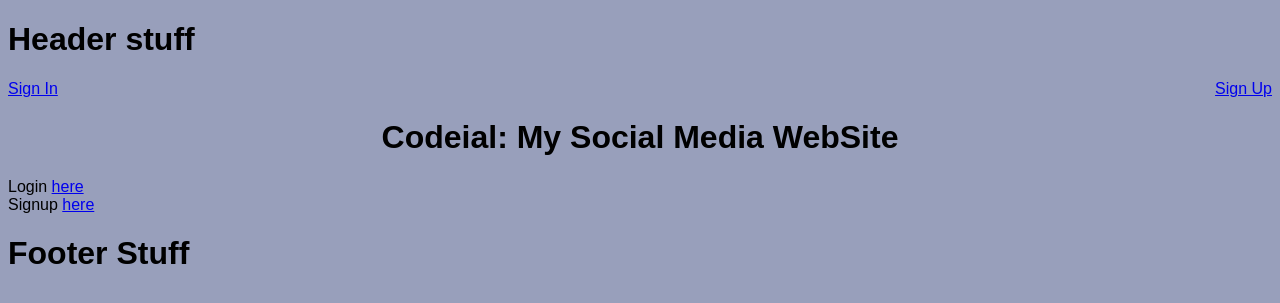
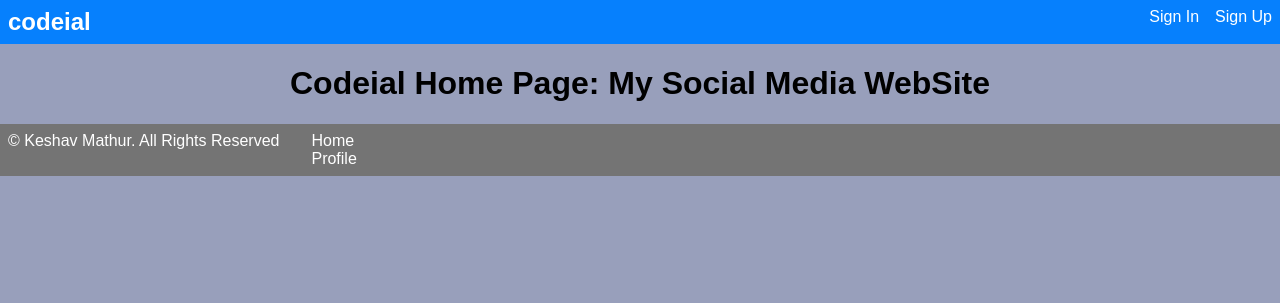
Before and after one commit to keshav37a/social-media-web-app, a Node server app: page / in a window 1280 px wide. Shown: the top 303 px of the page. Run offline with Node 20, Linux system fonts and the light colour scheme; some libraries are stand-ins or nearby versions.

Commit message:
add node-sass lib. improve ui for header and footer

```diff
--- /dev/null
+++ b/assets/css/_footer.css
@@ -0,0 +1,21 @@
+#footer-container {
+  display: flex;
+  flex-direction: row;
+  align-items: start;
+  background-color: #747474;
+  padding: 0.5rem;
+  margin-top: 1rem; }
+
+.links-container-ft {
+  display: flex;
+  flex-direction: column;
+  align-items: start; }
+  .links-container-ft a {
+    text-decoration: none;
+    color: #FFFFFF;
+    margin-left: 2rem; }
+
+.link-style {
+  font-family: sans-serif;
+  color: #FFFFFF;
+  font-weight: 500; }
--- a/assets/css/_header.css
+++ b/assets/css/_header.css
@@ -1,13 +1,35 @@
-.flex{
-    display: flex;
-}
-.row{
-    flex-direction: row;
-}
-.start{
-    justify-content: start;
-}
+body {
+  margin: 0; }
 
-.grow{
-    flex-grow: 1;
-}
+#header-container {
+  background-color: #0680FD;
+  padding: 0.5rem; }
+
+#site-heading {
+  font-family: sans-serif;
+  font-weight: 600;
+  color: #FFFFFF;
+  font-size: 1.5rem; }
+
+.links-container {
+  display: flex;
+  flex-direction: row;
+  justify-content: start; }
+  .links-container div {
+    margin-left: 1rem; }
+    .links-container div a {
+      color: #FFFFFF;
+      font-weight: 300;
+      text-decoration: none; }
+
+.flex {
+  display: flex; }
+
+.row {
+  flex-direction: row; }
+
+.start {
+  justify-content: start; }
+
+.grow {
+  flex-grow: 1; }
--- a/assets/css/layout.css
+++ b/assets/css/layout.css
@@ -1,4 +1,4 @@
-body{
-    margin: 0;
-    text-align: center;
-}
+body {
+  margin: 0; }
+  body #layout-main {
+    height: 100%; }
--- a/assets/css/user_profile.css
+++ b/assets/css/user_profile.css
@@ -1,3 +1,2 @@
-body{
-    background-color: lightblue;
-}
+body {
+  background-color: lightblue; }
--- /dev/null
+++ b/assets/scss/_footer.scss
@@ -0,0 +1,26 @@
+#footer-container{
+    display: flex;
+    flex-direction: row;
+    align-items: start;
+    background-color: #747474;
+    padding: 0.5rem;
+    margin-top: 1rem;
+}
+
+.links-container-ft{
+    display: flex;
+    flex-direction: column;
+    align-items: start;
+
+    a{
+        text-decoration: none;
+        color: #FFFFFF;
+        margin-left: 2rem;
+    }
+}
+
+.link-style{
+    font-family: sans-serif;
+    color: #FFFFFF;
+    font-weight: 500;
+}
--- /dev/null
+++ b/assets/scss/_header.scss
@@ -0,0 +1,46 @@
+body{
+    margin: 0;
+}
+#header-container{
+    background-color: #0680FD;
+    padding: 0.5rem;
+
+}
+
+#site-heading{
+    font-family: sans-serif;
+    font-weight: 600;
+    color: #FFFFFF;
+    font-size: 1.5rem;
+}
+
+.links-container{
+    display: flex;
+    flex-direction: row;
+    justify-content: start;
+
+    div{
+        margin-left: 1rem;
+        a{
+            color: #FFFFFF;
+            font-weight: 300;
+            text-decoration: none;
+        }
+    }
+}
+
+
+
+.flex{
+    display: flex;
+}
+.row{
+    flex-direction: row;
+}
+.start{
+    justify-content: start;
+}
+
+.grow{
+    flex-grow: 1;
+}
--- /dev/null
+++ b/assets/scss/layout.scss
@@ -0,0 +1,7 @@
+body{
+    margin: 0;
+
+    #layout-main{
+        height: 100%;
+    }
+}
--- /dev/null
+++ b/assets/scss/user_profile.scss
@@ -0,0 +1,3 @@
+body{
+    background-color: lightblue;
+}
--- a/index.js
+++ b/index.js
@@ -14,6 +14,17 @@ const passportLocal = require('./config/passport-local-strategy');
 //For local db storage of session cookie so that sign in persists after restarting server
 const MongoStore = require('connect-mongo')(session);
 
+//sass middleware for scss
+const sassMiddleware = require('node-sass-middleware');
+//need to use sassMiddleware before the server starts
+
+app.use(sassMiddleware({
+    src: './assets/scss',
+    dest: './assets/css',
+    debug: true,
+    outputStyle: 'extended',
+    prefix: '/css'
+}))
 
 app.use(express.urlencoded());
 
--- a/package.json
+++ b/package.json
@@ -20,6 +20,7 @@
     "express-ejs-layouts": "^2.5.0",
     "express-session": "^1.17.0",
     "mongoose": "^5.9.5",
+    "node-sass-middleware": "^0.11.0",
     "passport": "^0.4.1",
     "passport-local": "^1.0.0"
   }
--- a/views/_footer.ejs
+++ b/views/_footer.ejs
@@ -3,9 +3,22 @@
 <head>
     <meta charset="UTF-8">
     <meta name="viewport" content="width=device-width, initial-scale=1.0">
+
     <title>Document</title>
 </head>
 <body>
-    <h1>Footer Stuff</h1>
+    <div id="footer-container" class="link-style">
+        <div>
+            © Keshav Mathur. All Rights Reserved
+        </div>
+        <div class="links-container-ft">
+            <div class="link-style">
+                <a href="/">Home</a>
+            </div>
+            <div class="link-style">
+                <a href="/users/profile">Profile</a>
+            </div>
+        </div>
+    </div>
 </body>
 </html>
--- a/views/_header.ejs
+++ b/views/_header.ejs
@@ -5,23 +5,27 @@
     <meta charset="UTF-8">
     <meta name="viewport" content="width=device-width, initial-scale=1.0">
     <title>Document</title>
-    <link rel="stylesheet" href="/css/_header.css">
+
 </head>
 
 <body>
-    <h1>Header stuff</h1>
 
+    <div id="header-container" class="flex row start">
+        <div id="site-heading" class="grow">codeial</div>
         <% if(locals.user) { %>
-    <div class="flex row start">
-        <div class="grow"><a href="/users/profile"><%= user.name %></a></div>
+        <div class="links-container">
+            <div><a href="/users/profile"><%= user.name %></a></div>
             <div><a href="/users/sign-out">Sign Out</a></div>
         </div>
         <%} else { %>
-    <div class="flex row start">
-        <div class="grow"><a href="/users/signin">Sign In</a></div>
+        <div class="links-container">
+            <div><a href="/users/signin">Sign In</a></div>
             <div><a href="/users/signup">Sign Up</a></div>
         </div>
         <% } %>
+    </div>
+
+
 
 
 </body>
--- a/views/home.ejs
+++ b/views/home.ejs
@@ -1,26 +1,5 @@
 <link rel="stylesheet" type="text/css" href="/css/login.css">
-<h1 id="website-header">Codeial: <%= title %></h1>
+<h1 id="website-header">Codeial Home Page: <%= title %></h1>
 <main>
-    <div>Login <a href="/users/signin">here</a></div>
-    <div>Signup <a href="/users/signup">here</a></div>
-    <!-- <div class="forms-container flex row center">
-        <div id="sign-in-div">
-            <form action="/login-submit" method="POST" id="sign-in-form" class="flex col center-al">
-                <img id="welcome-img" src="/images/mr-bean.png" alt="welcome">
-                <div class="welcome-txt mar1">Welcome Bare Mortal</div>
-                <input type="email" placeholder="Username or Email" name="name" class="input-initial mar1 pad1" required>
-                <input type="password" placeholder="Password" name="password" class="input-initial mar1 pad1" required>
-                <div id="check-sign-in-container" class="flex row start">
-                    <input id="check-sign-in" type="checkbox" name="signed-in" class="mar-pad-0">
-                    <div class="link-desc">Keep Me Signed In</div>
-                    <a href="" class="link-appearance">Reset Password</a>
-                </div>
-                <button id="btn-sign-in" type="submit" class="mar1 width90 pad1">Open Sesame</button>
-                <div class="flex row start mb1">
-                    <div class="link-desc">New To Our Website?</div>
-                    <a href="/signup" class="link-appearance">Sign Up</a>
-                </div>
-            </form>
-        </div>
-    </div> -->
+
 </main>
--- a/views/layout.ejs
+++ b/views/layout.ejs
@@ -4,13 +4,20 @@
     <meta charset="UTF-8">
     <meta name="viewport" content="width=device-width, initial-scale=1.0">
     <title><%= title %></title>
+    <link rel="stylesheet" href="/css/_header.css">
+    <link rel="stylesheet" href="/css/_footer.css">
+    <link rel="stylesheet" href="/css/layout.css">
     <!-- <link rel="stylesheet" type="text/css" href="/css/layout.css"> -->
     <!-- Include styles from sub modules -->
     <%- style %>
 </head>
 <body>
     <%- include('_header'); %>
-    <%- body %>
+
+    <main id="layout-main">
+        <%- body %>
+    </main>
+
     <%- include('_footer'); %>
 
     <!-- Include scripts from sub modules -->
```
Also changed, not shown: assets/css/login.css (+48 -72 lines), assets/css/signup.css (+48 -72 lines), assets/scss/login.scss (added, +121 -0 lines), assets/scss/signup.scss (added, +121 -0 lines), 1 other file. Lines whose indentation alone changed are shown as unchanged.
